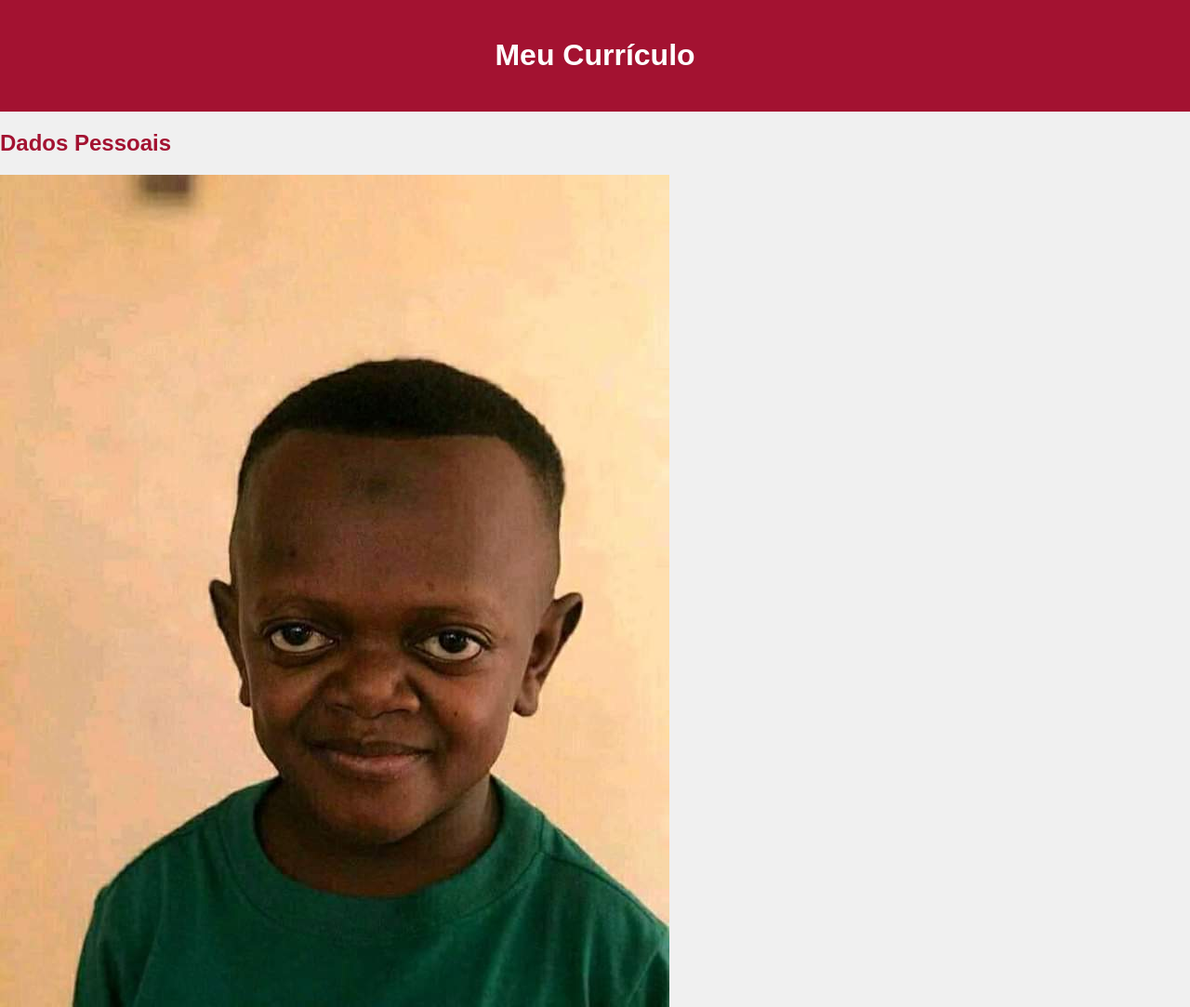
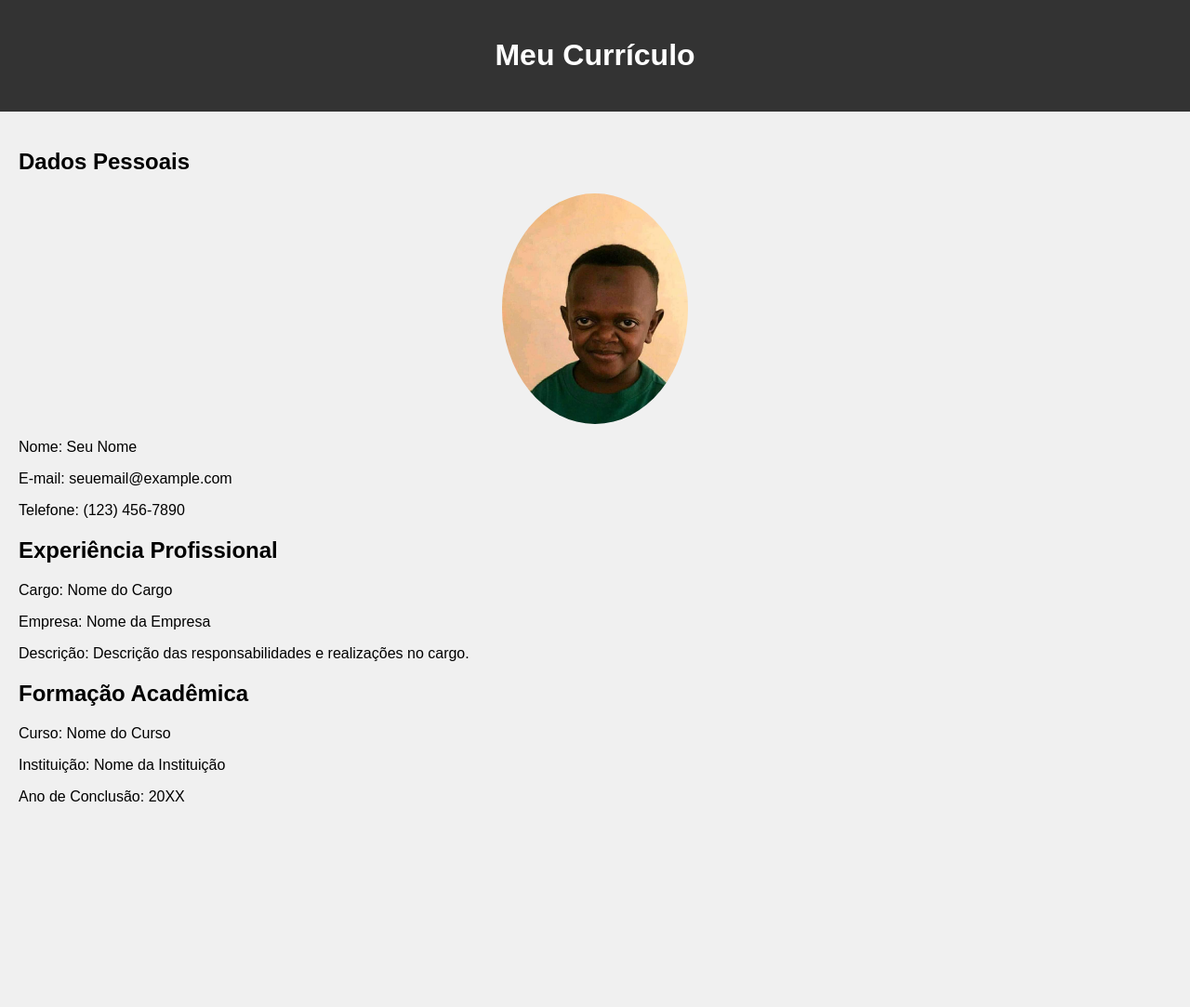
Before and after one commit to iago-matos/curriculum, a plain HTML site: page index.html in a window 1280 px wide. Shown: the top 1083 px of the page at 93% size. After the commit the page ends 902 px from the top, so only its background shows below. Drawn offline with Linux system fonts and the light colour scheme.

Commit message:
Update index.html

```diff
--- a/index.html
+++ b/index.html
@@ -11,28 +11,21 @@
         }
 
         #header {
-            background-color: #a31231;
+            background-color: #333;
             color: #fff;
             text-align: center;
             padding: 20px;
         }
 
         #profile-image {
-            width: 150px;
-            height: 150px;
-            border-radius: 50%; /* Torna a imagem circular */
+            max-width: 200px;
+            border-radius: 50%;
             display: block;
-            margin: 20px auto; /* Centraliza a imagem */
-            object-fit: cover; /* Garante que a imagem preencha o círculo */
-            box-shadow: 0px 0px 10px rgba(0, 0, 0, 0.2); /* Sombra para um efeito mais profissional */
+            margin: 0 auto;
         }
 
-        h2 {
-            color: #a31231;
-        }
-
-        p {
-            line-height: 1.6;
+        #main-content {
+            padding: 20px;
         }
     </style>
 </head>
@@ -42,7 +35,7 @@
     </div>
     <div id="main-content">
         <h2>Dados Pessoais</h2>
-        <img src="perfil.jpg">
+        <img id="profile-image" src="perfil.jpg" alt="Foto de Perfil">
         <p>Nome: Seu Nome</p>
         <p>E-mail: seuemail@example.com</p>
         <p>Telefone: (123) 456-7890</p>
```
